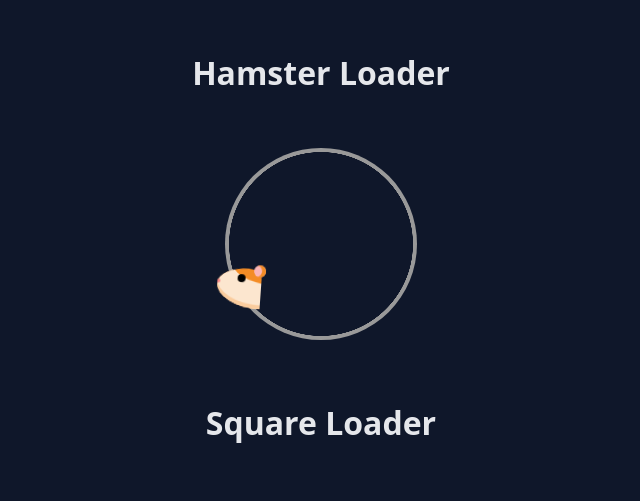
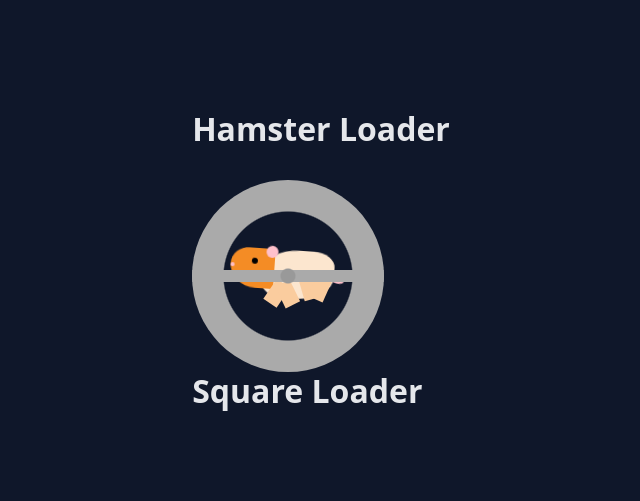
Before and after one commit to MartinDimos/martindimoski.github.io, a plain HTML site: page testing/index.html in a window 1280 px wide. Shown: the part 124-625 px from the top of the page, without its empty margins (319-959 px from the left). Drawn offline with Linux system fonts and the light colour scheme.

Commit message:
Update style.css

```diff
--- a/testing/style.css
+++ b/testing/style.css
@@ -1,32 +1,16 @@
-/* =============================
-   Page Layout
-============================= */
-
+/* Base reset */
 body {
   margin: 0;
+  padding: 0;
+  display: grid;
+  place-items: center;
+  min-height: 100vh;
   font-family: system-ui, sans-serif;
 }
 
-.loader-page {
-  min-height: 100vh;
-  display: flex;
-  flex-direction: column;
-  gap: 4rem;
-  align-items: center;
-  justify-content: center;
-}
-
-.loader-section {
-  display: flex;
-  flex-direction: column;
-  align-items: center;
-  gap: 1.5rem;
-}
-
-/* =============================
-   Hamster Loader (Uiverse)
-   From Uiverse.io by Nawsome
-============================= */
+/* =========================
+   Hamster Loader
+========================= */
 
 .wheel-and-hamster {
   --dur: 1s;
@@ -45,79 +29,174 @@ body {
 
 .wheel {
   background: radial-gradient(
-    100% 100% at center,
-    hsla(0, 0%, 60%, 0) 47.8%,
-    hsl(0, 0%, 60%) 48%
+    circle,
+    transparent 47%,
+    #aaa 48%
   );
-  z-index: 0;
+}
+
+.spoke {
+  animation: spoke var(--dur) linear infinite;
+  background:
+    radial-gradient(circle, #999 5%, transparent 6%),
+    linear-gradient(transparent 47%, #aaa 47% 53%, transparent 53%);
 }
 
 .hamster {
   position: absolute;
-  animation: hamster var(--dur) ease-in-out infinite;
   top: 50%;
-  left: calc(50% - 3.5em);
+  left: 50%;
   width: 7em;
   height: 3.75em;
-  transform: rotate(4deg) translate(-0.8em, 1.85em);
+  transform: translate(-50%, -50%) rotate(4deg);
   transform-origin: 50% 0;
-  z-index: 1;
-  transform-style: preserve-3d;
+  animation: hamster var(--dur) ease-in-out infinite;
 }
 
 .hamster div {
   position: absolute;
 }
 
+.hamster__body {
+  background: hsl(30, 90%, 90%);
+  width: 4.5em;
+  height: 3em;
+  border-radius: 50% 30% 50% 30%;
+  left: 2em;
+  top: 0.25em;
+  animation: hamsterBody var(--dur) ease-in-out infinite;
+}
+
 .hamster__head {
-  animation: hamsterHead var(--dur) ease-in-out infinite;
   background: hsl(30, 90%, 55%);
-  border-radius: 70% 30% 0 100% / 40% 25% 25% 60%;
-  box-shadow:
-    0 -0.25em 0 hsl(30, 90%, 80%) inset,
-    0.75em -1.55em 0 hsl(30, 90%, 90%) inset;
-  top: 0;
-  left: -2em;
   width: 2.75em;
   height: 2.5em;
-  transform-origin: 100% 50%;
+  border-radius: 70% 30% 0 100%;
+  left: -2em;
+  animation: hamsterHead var(--dur) ease-in-out infinite;
 }
 
 .hamster__ear {
-  animation: hamsterEar var(--dur) ease-in-out infinite;
-  background: hsl(0, 90%, 85%);
-  border-radius: 50%;
-  box-shadow: -0.25em 0 hsl(30, 90%, 55%) inset;
-  top: -0.25em;
-  right: -0.25em;
+  background: pink;
   width: 0.75em;
   height: 0.75em;
+  border-radius: 50%;
+  right: -0.2em;
+  top: -0.2em;
 }
 
 .hamster__eye {
+  background: black;
+  width: 0.4em;
+  height: 0.4em;
+  border-radius: 50%;
+  top: 0.6em;
+  left: 1.3em;
   animation: hamsterEye var(--dur) linear infinite;
-  background: black;
-  border-radius: 50%;
-  top: 0.375em;
-  left: 1.25em;
-  width: 0.5em;
-  height: 0.5em;
 }
 
 .hamster__nose {
-  background: hsl(0, 90%, 75%);
-  border-radius: 35% 65% 85% 15% / 70% 50% 50% 30%;
-  top: 0.75em;
+  background: pink;
+  width: 0.25em;
+  height: 0.25em;
+  border-radius: 50%;
+  top: 1em;
   left: 0;
-  width: 0.2em;
-  height: 0.25em;
 }
 
-.hamster__body {
-  animation: hamsterBody var(--dur) ease-in-out infinite;
-  background: hsl(30, 90%, 90%);
-  border-radius: 50% 30% 50% 30% / 15% 60% 40% 40%;
-  box-shadow:
-    0.1em 0.75em 0 hsl(30, 90%, 55%) inset,
-    0.15em -0.5em 0 hsl(30, 90%, 80%) inset;
-  top: 0.
+.hamster__limb {
+  background: hsl(30, 90%, 80%);
+  width: 1em;
+  height: 1.5em;
+}
+
+.hamster__limb--fr {
+  top: 2em;
+  left: 0.5em;
+  animation: hamsterFRLimb var(--dur) linear infinite;
+}
+
+.hamster__limb--fl {
+  top: 2em;
+  left: 1.2em;
+  animation: hamsterFLLimb var(--dur) linear infinite;
+}
+
+.hamster__limb--br {
+  top: 1.5em;
+  left: 2.5em;
+  animation: hamsterBRLimb var(--dur) linear infinite;
+}
+
+.hamster__limb--bl {
+  top: 1.5em;
+  left: 3.2em;
+  animation: hamsterBLLimb var(--dur) linear infinite;
+}
+
+.hamster__tail {
+  background: pink;
+  width: 0.8em;
+  height: 0.4em;
+  border-radius: 50%;
+  right: -0.6em;
+  top: 1.5em;
+  animation: hamsterTail var(--dur) linear infinite;
+}
+
+/* =========================
+   KEYFRAMES (CRITICAL)
+========================= */
+
+@keyframes hamster {
+  0%, 100% { transform: translate(-50%, -50%) rotate(4deg); }
+  50% { transform: translate(-50%, -50%) rotate(-4deg); }
+}
+
+@keyframes hamsterHead {
+  0%, 100% { transform: rotate(0); }
+  50% { transform: rotate(8deg); }
+}
+
+@keyframes hamsterBody {
+  0%, 100% { transform: rotate(0); }
+  50% { transform: rotate(-2deg); }
+}
+
+@keyframes hamsterEye {
+  0%, 90%, 100% { transform: scaleY(1); }
+  95% { transform: scaleY(0.1); }
+}
+
+@keyframes hamsterFRLimb {
+  0% { transform: rotate(30deg); }
+  50% { transform: rotate(-30deg); }
+  100% { transform: rotate(30deg); }
+}
+
+@keyframes hamsterFLLimb {
+  0% { transform: rotate(-30deg); }
+  50% { transform: rotate(30deg); }
+  100% { transform: rotate(-30deg); }
+}
+
+@keyframes hamsterBRLimb {
+  0% { transform: rotate(-20deg); }
+  50% { transform: rotate(20deg); }
+  100% { transform: rotate(-20deg); }
+}
+
+@keyframes hamsterBLLimb {
+  0% { transform: rotate(20deg); }
+  50% { transform: rotate(-20deg); }
+  100% { transform: rotate(20deg); }
+}
+
+@keyframes hamsterTail {
+  0%, 100% { transform: rotate(10deg); }
+  50% { transform: rotate(-10deg); }
+}
+
+@keyframes spoke {
+  100% { transform: rotate(1turn); }
+}
```
